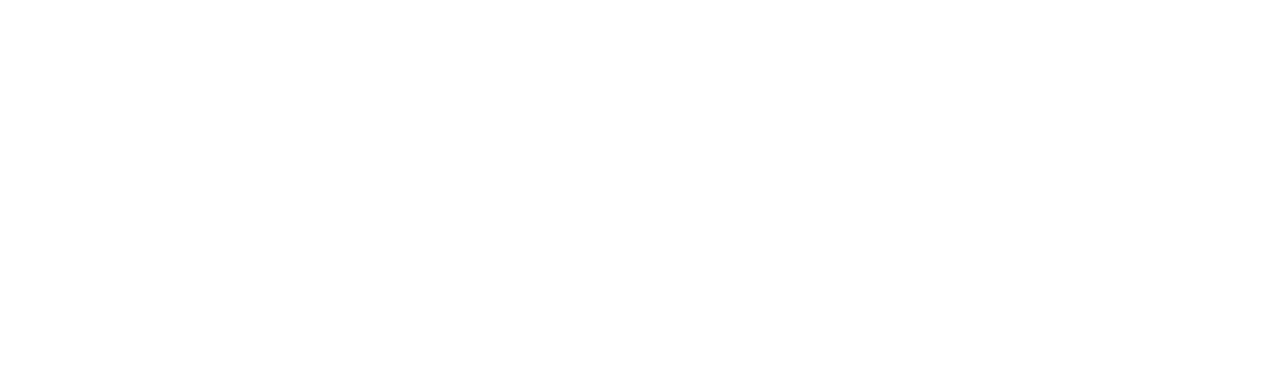
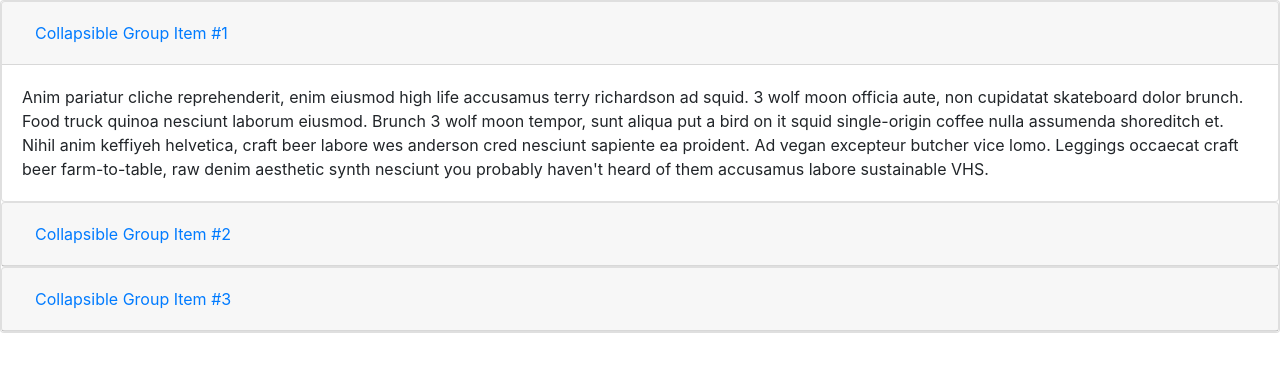
Before and after one commit to actiqx/Accordian-Sample, a website: page index.html in a window 1280 px wide. Drawn offline with nearby package versions, Linux system fonts and the light colour scheme.

Commit message:
4 files modified

```diff
--- a/index.html
+++ b/index.html
@@ -1 +1,53 @@
-<div id="app"></div>
+<link rel="stylesheet" href="https://maxcdn.bootstrapcdn.com/bootstrap/4.0.0/css/bootstrap.min.css" integrity="sha384-Gn5384xqQ1aoWXA+058RXPxPg6fy4IWvTNh0E263XmFcJlSAwiGgFAW/dAiS6JXm" crossorigin="anonymous">
+
+<script src="https://code.jquery.com/jquery-3.2.1.slim.min.js" integrity="sha384-KJ3o2DKtIkvYIK3UENzmM7KCkRr/rE9/Qpg6aAZGJwFDMVNA/GpGFF93hXpG5KkN" crossorigin="anonymous"></script>
+<script src="https://cdnjs.cloudflare.com/ajax/libs/popper.js/1.12.9/umd/popper.min.js" integrity="sha384-ApNbgh9B+Y1QKtv3Rn7W3mgPxhU9K/ScQsAP7hUibX39j7fakFPskvXusvfa0b4Q" crossorigin="anonymous"></script>
+<script src="https://maxcdn.bootstrapcdn.com/bootstrap/4.0.0/js/bootstrap.min.js" integrity="sha384-JZR6Spejh4U02d8jOt6vLEHfe/JQGiRRSQQxSfFWpi1MquVdAyjUar5+76PVCmYl" crossorigin="anonymous"></script>
+<div id="app" class="card">
+
+  <div id="accordion">
+  <div class="card">
+    <div class="card-header" id="headingOne">
+      <h5 class="mb-0">
+        <button class="btn btn-link" data-toggle="collapse" data-target="#collapseOne" aria-expanded="true" aria-controls="collapseOne">
+          Collapsible Group Item #1
+        </button>
+      </h5>
+    </div>
+
+    <div id="collapseOne" class="collapse show" aria-labelledby="headingOne" data-parent="#accordion">
+      <div class="card-body">
+        Anim pariatur cliche reprehenderit, enim eiusmod high life accusamus terry richardson ad squid. 3 wolf moon officia aute, non cupidatat skateboard dolor brunch. Food truck quinoa nesciunt laborum eiusmod. Brunch 3 wolf moon tempor, sunt aliqua put a bird on it squid single-origin coffee nulla assumenda shoreditch et. Nihil anim keffiyeh helvetica, craft beer labore wes anderson cred nesciunt sapiente ea proident. Ad vegan excepteur butcher vice lomo. Leggings occaecat craft beer farm-to-table, raw denim aesthetic synth nesciunt you probably haven't heard of them accusamus labore sustainable VHS.
+      </div>
+    </div>
+  </div>
+  <div class="card">
+    <div class="card-header" id="headingTwo">
+      <h5 class="mb-0">
+        <button class="btn btn-link collapsed" data-toggle="collapse" data-target="#collapseTwo" aria-expanded="false" aria-controls="collapseTwo">
+          Collapsible Group Item #2
+        </button>
+      </h5>
+    </div>
+    <div id="collapseTwo" class="collapse" aria-labelledby="headingTwo" data-parent="#accordion">
+      <div class="card-body">
+        Anim pariatur cliche reprehenderit, enim eiusmod high life accusamus terry richardson ad squid. 3 wolf moon officia aute, non cupidatat skateboard dolor brunch. Food truck quinoa nesciunt laborum eiusmod. Brunch 3 wolf moon tempor, sunt aliqua put a bird on it squid single-origin coffee nulla assumenda shoreditch et. Nihil anim keffiyeh helvetica, craft beer labore wes anderson cred nesciunt sapiente ea proident. Ad vegan excepteur butcher vice lomo. Leggings occaecat craft beer farm-to-table, raw denim aesthetic synth nesciunt you probably haven't heard of them accusamus labore sustainable VHS.
+      </div>
+    </div>
+  </div>
+  <div class="card">
+    <div class="card-header" id="headingThree">
+      <h5 class="mb-0">
+        <button class="btn btn-link collapsed" data-toggle="collapse" data-target="#collapseThree" aria-expanded="false" aria-controls="collapseThree">
+          Collapsible Group Item #3
+        </button>
+      </h5>
+    </div>
+    <div id="collapseThree" class="collapse" aria-labelledby="headingThree" data-parent="#accordion">
+      <div class="card-body">
+        Anim pariatur cliche reprehenderit, enim eiusmod high life accusamus terry richardson ad squid. 3 wolf moon officia aute, non cupidatat skateboard dolor brunch. Food truck quinoa nesciunt laborum eiusmod. Brunch 3 wolf moon tempor, sunt aliqua put a bird on it squid single-origin coffee nulla assumenda shoreditch et. Nihil anim keffiyeh helvetica, craft beer labore wes anderson cred nesciunt sapiente ea proident. Ad vegan excepteur butcher vice lomo. Leggings occaecat craft beer farm-to-table, raw denim aesthetic synth nesciunt you probably haven't heard of them accusamus labore sustainable VHS.
+      </div>
+    </div>
+  </div>
+</div>
+</div>
--- a/index.js
+++ b/index.js
@@ -1,6 +1,2 @@
 // Import stylesheets
 import './style.css';
-
-// Write Javascript code!
-const appDiv = document.getElementById('app');
-appDiv.innerHTML = `<h1>JS Starter</h1>`;
```
Also changed, not shown: package.json (+6 -1 lines), style.css (+16 -0 lines).
